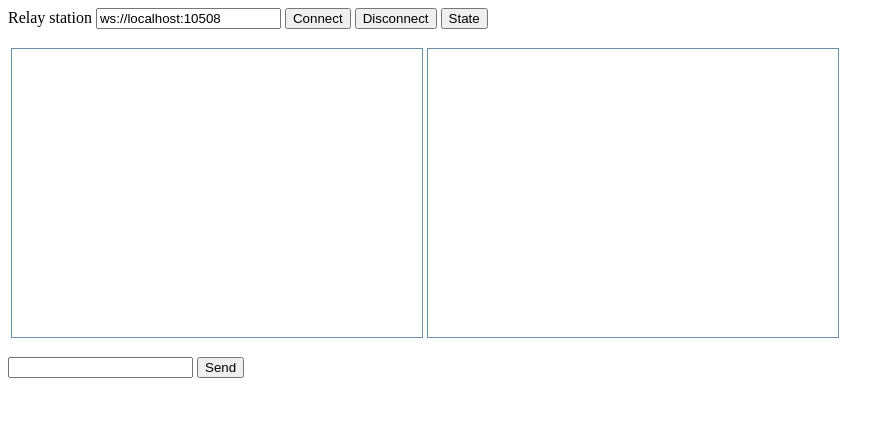
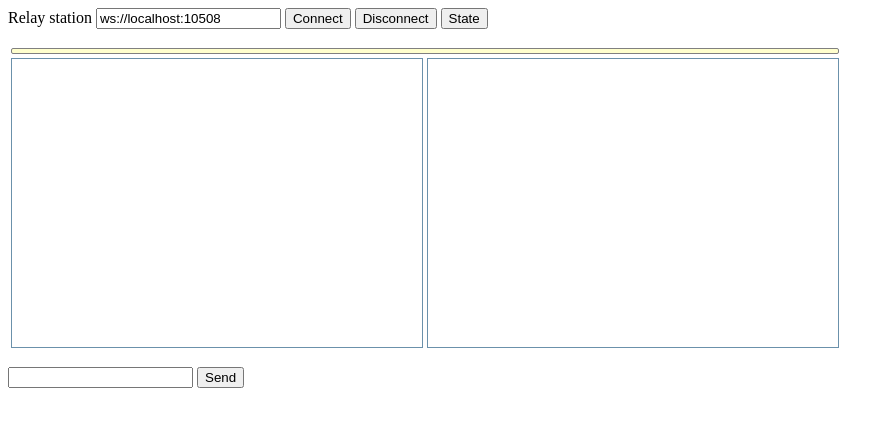
Before and after one commit to po-devs/webclient, a plain HTML site: page webclient.html in a window 1280 px wide. Shown: the whole page, without its empty margins (0-894 px from the left). Drawn offline with nearby package versions, Linux system fonts and the light colour scheme.

Commit message:
Added server announcement to webclient

```diff
--- a/css/webclient.css
+++ b/css/webclient.css
@@ -10,3 +10,16 @@
 .welcome-message {
     color: blue;
 }
+
+.announcement {
+    font: 11px Tahoma,Calibri,Verdana,Geneva,sans-serif !important;
+    border-radius: 2px;
+    border: 1px solid grey;
+    background: #ffffcd;
+    padding: 2px;
+    text-align: center;
+}
+
+.announcement span, .announcement td {
+    font: 11px Tahoma,Calibri,Verdana,Geneva,sans-serif;
+}
--- a/webclient.html
+++ b/webclient.html
@@ -23,6 +23,11 @@
         </p>
         <p>
             <table>
+                <tr>
+                    <td colspan="2">
+                        <div id="announcement" class="announcement"></div>
+                    </td>
+                </tr>
                 <tr>
                     <td>
                         <div id="chatTextArea" class="textbox" style="width:400px;height:280px;"></div>
@@ -219,7 +224,7 @@
                     var hash = MD5(data+"@@"+pass);
                     websocket.send("auth|"+hash); */
                 } else if (cmd == "announcement") {
-
+                    $("#announcement").html(data);
                 }
             };
 
```
